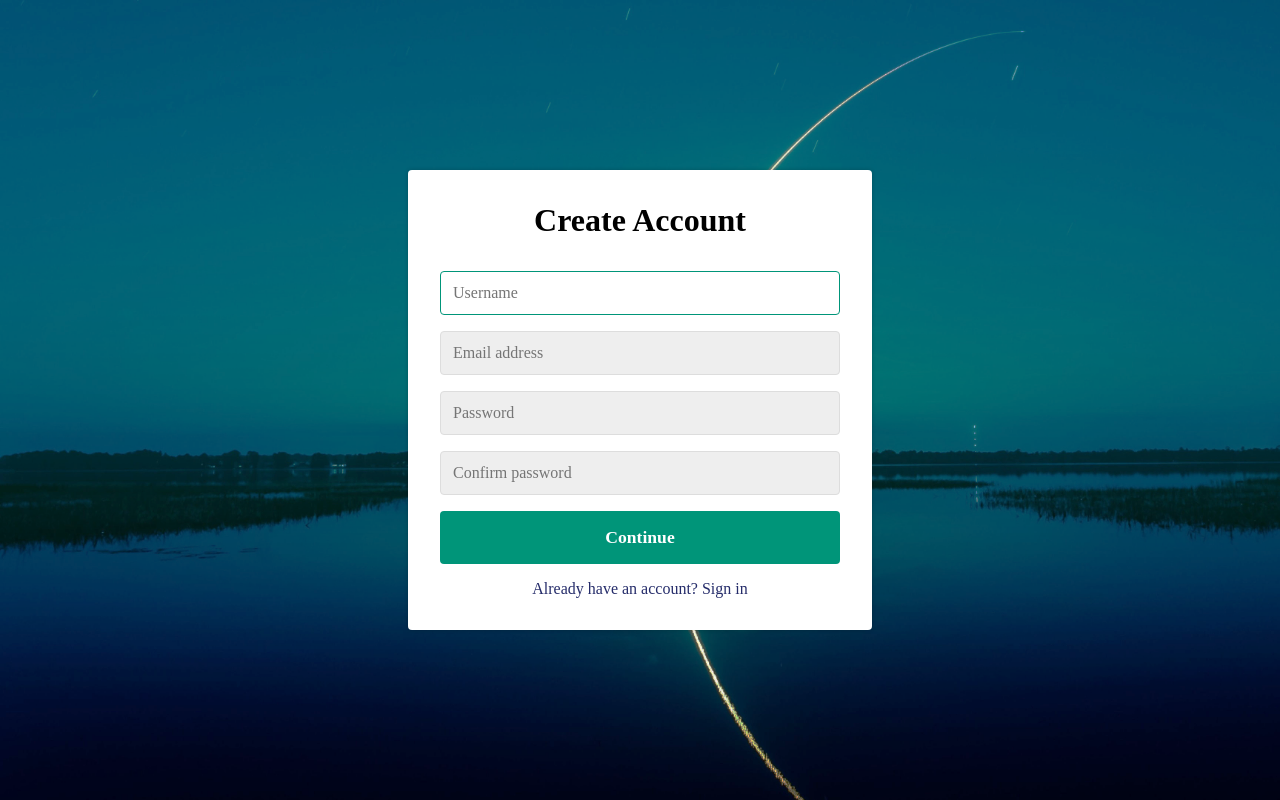
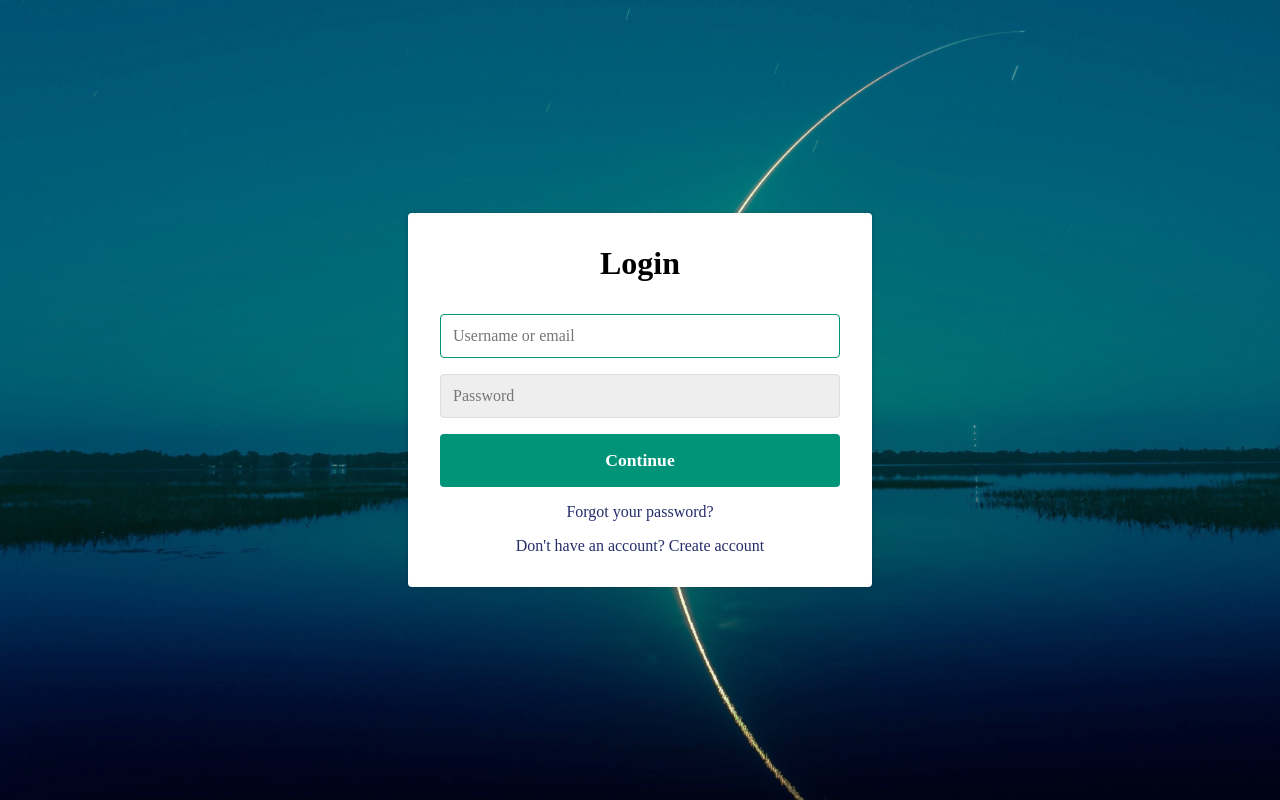
Before and after one commit to yms1789/JS-ToyProject, a plain HTML site: page 3. LogIn&SignUp/index.html in a window 1280 px wide. Drawn offline with Linux system fonts and the light colour scheme; files whose address does not match are found by name.

Commit message:
fix: index.html 수정

```diff
--- a/3. LogIn&SignUp/index.html
+++ b/3. LogIn&SignUp/index.html
@@ -10,7 +10,7 @@
 
 <body>
   <div class="container">
-    <form class="form form__hidden" id="login">
+    <form class="form" id="login">
       <h1 class="form__title">Login</h1>
       <div class="form__message form__message--error"></div>
       <div class="form__input-group">
@@ -29,11 +29,11 @@
         <a class="form__link" href="./" id="linkCreateAccount">Don't have an account? Create account</a>
       </p>
     </form>
-    <form class="form" id="createAccount">
+    <form class="form form__hidden" id="createAccount">
       <h1 class="form__title">Create Account</h1>
       <div class="form__message form__message--error"></div>
       <div class="form__input-group">
-        <input type="text" class="form__input" placeholder="Username" autofocus>
+        <input type="text" class="form__input" id="signupUsername" placeholder="Username" autofocus>
         <div class="form__input--error-message"></div>
       </div>
       <div class="form__input-group">
```
